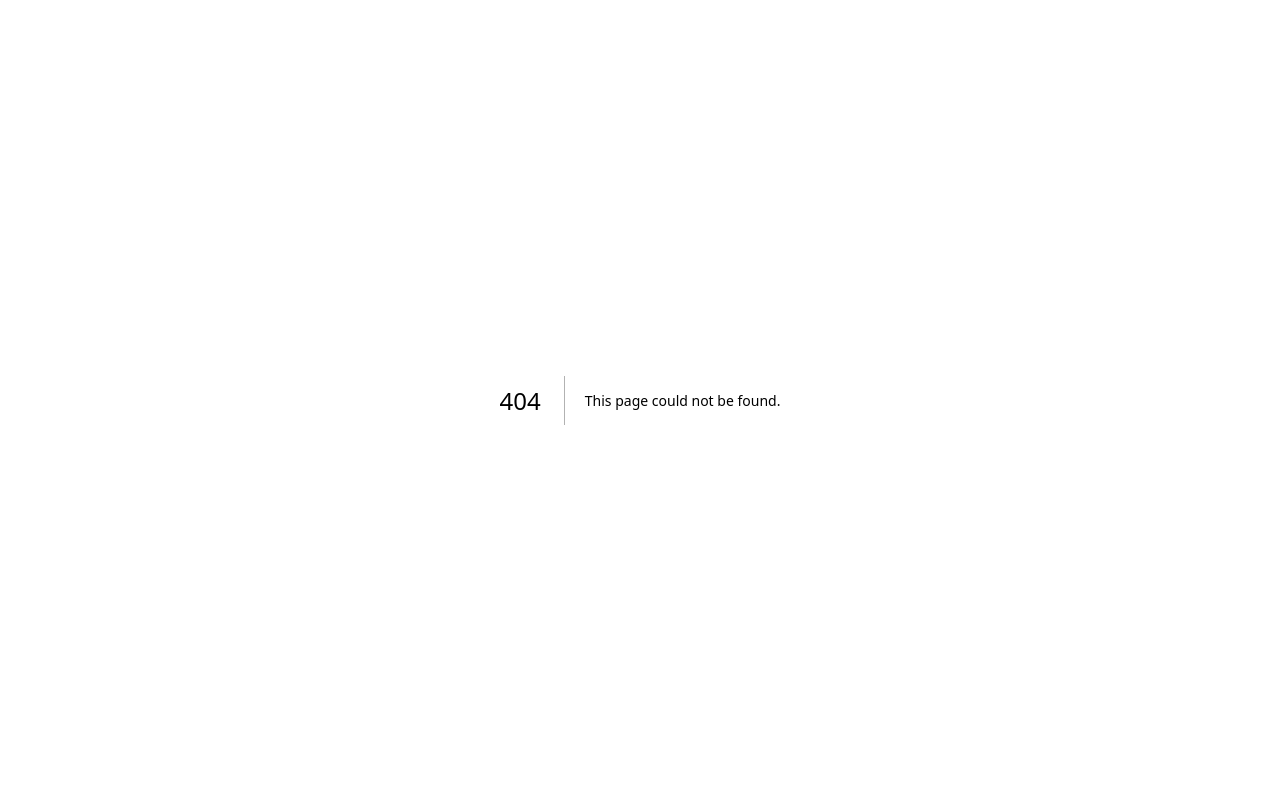
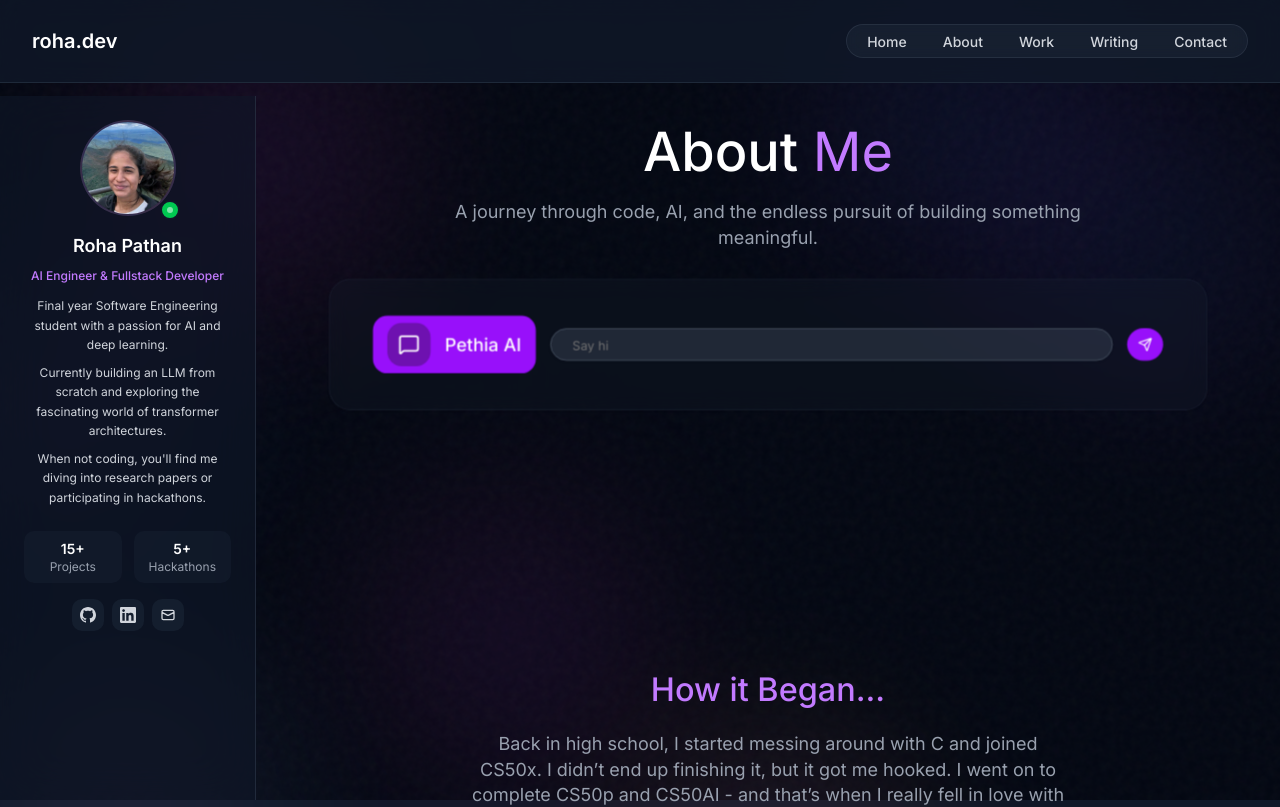
Before and after one commit to row-huh/roha.dev-v3, a Next.js app in the folder src/: page /about in a window 1280 px wide. Before the commit this address had no page. Shown: the top 807 px of the page. Built offline with nearby package versions, Linux system fonts and the light colour scheme.

Commit message:
changes in about page and added images

```diff
--- a/src/app/about-me/page.tsx
+++ b/src/app/about/page.tsx
@@ -8,8 +8,9 @@ import { usePathname } from "next/navigation"
 import Cs50Certificates from "@/components/cs50-certificates"
 import UniversityJourney from "@/components/university-journey"
 import Timeline from "@/components/timeline"
+import Footer from "@/components/footer"
+import AIAssistantPreview from "@/components/ai-assistant-preview"
 import DeepLearningJourney from "@/components/deep-learning-journey"
-import Footer from "@/components/footer"
 
 export default function AboutPage() {
   const pathname = usePathname()
@@ -95,7 +96,7 @@ export default function AboutPage() {
       <main className="relative z-10 pt-24">
         <div className="flex min-h-screen">
           {/* Fixed Sidebar */}
-          <div className="fixed left-0 top-24 bottom-0 w-80 bg-gray-900/60 backdrop-blur-xl border-r border-gray-700/50 p-8 flex flex-col">
+          <div className="fixed left-0 top-24 bottom-0 w-64 bg-gray-900/60 backdrop-blur-xl border-r border-gray-700/50 p-6 flex flex-col">
             <motion.div
               initial={{ opacity: 0, x: -30 }}
               animate={{ opacity: 1, x: 0 }}
@@ -103,28 +104,28 @@ export default function AboutPage() {
               className="flex flex-col items-center text-center"
             >
               {/* Profile Picture */}
-              <div className="relative mb-6">
-                <div className="w-32 h-32 rounded-full overflow-hidden bg-gradient-to-br from-purple-500/20 to-pink-500/20 border-2 border-gray-700/50 backdrop-blur-sm">
+              <div className="relative mb-4">
+                <div className="w-24 h-24 rounded-full overflow-hidden bg-gradient-to-br from-purple-500/20 to-pink-500/20 border-2 border-gray-700/50 backdrop-blur-sm">
                   <Image
-                    src="/placeholder.svg?height=128&width=128&text=Profile"
+                    src="/miscellaneous/roha2.png"
                     alt="Roha's Profile"
-                    width={128}
-                    height={128}
+                    width={96}
+                    height={96}
                     className="w-full h-full object-cover"
                   />
                 </div>
                 {/* Status indicator */}
-                <div className="absolute -bottom-1 -right-1 w-6 h-6 bg-green-500 rounded-full border-2 border-gray-900 flex items-center justify-center">
-                  <div className="w-2 h-2 bg-white rounded-full animate-pulse" />
+                <div className="absolute -bottom-1 -right-1 w-5 h-5 bg-green-500 rounded-full border-2 border-gray-900 flex items-center justify-center">
+                  <div className="w-1.5 h-1.5 bg-white rounded-full animate-pulse" />
                 </div>
               </div>
 
               {/* Name and Title */}
-              <h1 className="text-2xl font-semibold text-white mb-2">Roha Pathan</h1>
-              <p className="text-purple-400 text-sm font-medium mb-4">AI Engineer & Fullstack Developer</p>
+              <h1 className="text-lg font-semibold text-white mb-2">Roha Pathan</h1>
+              <p className="text-purple-400 text-xs font-medium mb-3">AI Engineer & Fullstack Developer</p>
 
               {/* Short Bio */}
-              <div className="text-sm text-gray-300 leading-relaxed space-y-3">
+              <div className="text-xs text-gray-300 leading-relaxed space-y-2">
                 <p>Final year Software Engineering student with a passion for AI and deep learning.</p>
                 <p>
                   Currently building an LLM from scratch and exploring the fascinating world of transformer
@@ -134,19 +135,19 @@ export default function AboutPage() {
               </div>
 
               {/* Quick Stats */}
-              <div className="mt-8 grid grid-cols-2 gap-4 w-full">
-                <div className="bg-gray-800/30 rounded-lg p-3 text-center">
-                  <div className="text-lg font-semibold text-white">15+</div>
+              <div className="mt-6 grid grid-cols-2 gap-3 w-full">
+                <div className="bg-gray-800/30 rounded-lg p-2 text-center">
+                  <div className="text-sm font-semibold text-white">15+</div>
                   <div className="text-xs text-gray-400">Projects</div>
                 </div>
-                <div className="bg-gray-800/30 rounded-lg p-3 text-center">
-                  <div className="text-lg font-semibold text-white">5+</div>
+                <div className="bg-gray-800/30 rounded-lg p-2 text-center">
+                  <div className="text-sm font-semibold text-white">5+</div>
                   <div className="text-xs text-gray-400">Hackathons</div>
                 </div>
               </div>
 
               {/* Contact Links */}
-              <div className="mt-6 flex gap-3">
+              <div className="mt-4 flex gap-2">
                 <Link
                   href="https://github.com/row-huh"
                   target="_blank"
@@ -185,21 +186,22 @@ export default function AboutPage() {
           </div>
 
           {/* Scrollable Content */}
-          <div className="ml-80 flex-1 overflow-y-auto">
-            <div className="px-8 py-8">
+          <div className="ml-64 flex-1 overflow-y-auto">
+            <div className="px-6 py-6 transform scale-90 origin-top">
               {/* Page Title */}
               <motion.div
                 initial={{ opacity: 0, y: 30 }}
                 animate={{ opacity: 1, y: 0 }}
                 transition={{ duration: 0.8 }}
-                className="mb-16"
+                className="mb-16 text-center"
               >
                 <h1 className="text-5xl md:text-6xl font-medium text-white mb-4 leading-tight">
                   About <span className="text-purple-400 font-normal">Me</span>
                 </h1>
-                <p className="text-xl text-gray-400 max-w-3xl">
+                <p className="text-xl text-gray-400 max-w-3xl mx-auto mb-8">
                   A journey through code, AI, and the endless pursuit of building something meaningful.
                 </p>
+                <AIAssistantPreview />
               </motion.div>
 
               {/* How it Began */}
--- a/src/components/hero-section.tsx
+++ b/src/components/hero-section.tsx
@@ -25,14 +25,14 @@ export default function HeroSection() {
           </motion.div>
 
           {/* Right Side - Terminal Animation */}
-          <motion.div
+          {/* <motion.div
             initial={{ opacity: 0, x: 30 }}
             animate={{ opacity: 1, x: 0 }}
             transition={{ duration: 1, ease: "easeOut", delay: 0.3 }}
             className="relative w-full h-[400px] flex items-center justify-center p-4" // Removed liquid glass styling
           >
             <TerminalAnimation />
-          </motion.div>
+          </motion.div> */}
         </div>
       </div>
     </section>
```
Also changed, not shown: src/public/miscellaneous/roha1.png (added), src/public/miscellaneous/roha2.png (added).
